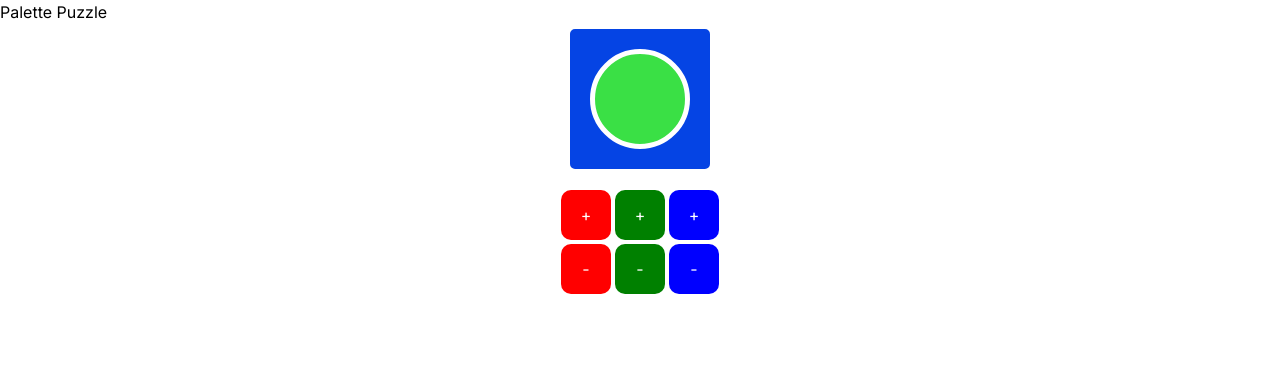
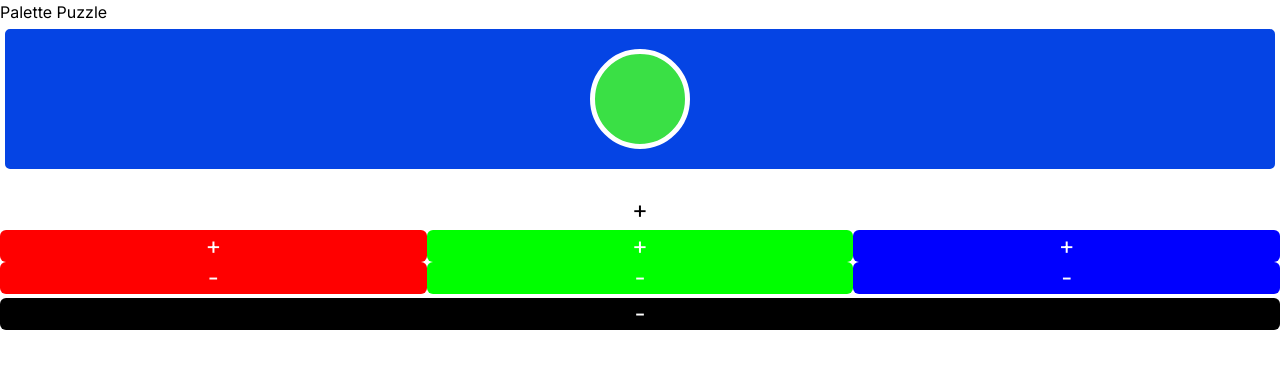
Before and after one commit to jalberse/palette_puzzle, a Next.js app: page / in a window 1280 px wide. Shown: the top 368 px of the page. Built offline with nearby package versions, Linux system fonts and the light colour scheme.

Commit message:
Basic color buttons

```diff
--- a/app/ColorDisplay.tsx
+++ b/app/ColorDisplay.tsx
@@ -11,7 +11,7 @@ const ColorDisplay: React.FC<ColorDisplayProps> = ({ targetColor, currentColor,
     <div className="mb-4">
       <div
         style={{
-          width: "150px",
+          width: "90%px",
           height: "150px",
           backgroundColor: rgbToString(targetColor),
           display: "flex",
--- a/app/PaletteButton.tsx
+++ b/app/PaletteButton.tsx
@@ -2,24 +2,27 @@ import React from 'react';
 
 interface PaletteButtonProps {
   increase: boolean;
-  backgroundColor: string;
+  className: string;
   onClick: () => void;
 }
 
-const PaletteButton: React.FC<PaletteButtonProps> = ({ increase, backgroundColor, onClick }) => {
+const PaletteButton: React.FC<PaletteButtonProps> = ({
+  increase,
+  className,
+  onClick,
+}) => {
   return (
     <button
       onClick={onClick}
-      style={{
-        width: "50px",
-        height: "50px",
-        backgroundColor: backgroundColor,
-        borderRadius: "10px",
-        color: "white"
-      }}
-    >
-      {increase ? '+' : '-'}
-    </button>
+      type="button"
+      className={
+        "rounded-md " +
+        "text-2xl " +
+        className
+      }
+      >
+        {increase ? '+' : '-'}
+      </button>
   );
 };
 
--- a/app/puzzle.tsx
+++ b/app/puzzle.tsx
@@ -5,9 +5,6 @@ import { addColor, getRandomColor, RGBColor, rgbToString } from "./rgb";
 import ColorDisplay from './ColorDisplay';
 import PaletteButton from './PaletteButton';
 
-// TODO A component that takes props to affectColor() (which we'll pass e.g. addRed() or addBlue())
-//      and the button's display color.
-//      We can use that to define the buttons once.
 // TODO A white button and a black button that adds/subtracts all elements equally to just
 //      get brighter or darker.
 // TODO Display the current score; the number of times any of the buttons has been clicked.
@@ -21,10 +18,15 @@ import PaletteButton from './PaletteButton';
 // TODO e.g. we could make another puzzle that's the same, but you're matching two *gradients*.
 //      So you need to match the start and the end color. That could be interesting.
 // TODO Generate a new start and target color each day (currentColor becomes separate from the start color).
+//      Ensure they are some minimum distance away.
 // TODO Add advertisement. I need money.
 // TODO Calculate the minimum possible score for the current target color, so we can see
 //      if someone got a perfect score or grade them? It's fine without this, there can
 //      be an "organic" high score on social media. "How many steps did it take you?"
+// TODO Handle holding down the button to increase/decrease faster.
+// TODO "Pressed" button display state and "Unpressed" button display state.
+//      I'm sure there's a standard mechanism.
+// TODO "Hover" button display state as well, possibly. Lower priority, because I expect touch devices more.
 
 const Puzzle = () => {
   const fixedSeed = 0;
@@ -38,25 +40,64 @@ const Puzzle = () => {
     setTargetColor(getRandomColor());
   }, []);
 
-  const addRed = () => setCurrentColor(prev => addColor(prev, { r: 50, g: 0, b: 0 }));
-  const addGreen = () => setCurrentColor(prev => addColor(prev, { r: 0, g: 50, b: 0 }));
-  const addBlue = () => setCurrentColor(prev => addColor(prev, { r: 0, g: 0, b: 50 }));
+  const addWhite = () => setCurrentColor(prev => addColor(prev, { r: 1, g: 1, b: 1 }));
+  const removeWhite = () => setCurrentColor(prev => addColor(prev, { r: -1, g: -1, b: -1 }));
 
-  const removeRed = () => setCurrentColor(prev => addColor(prev, { r: -50, g: 0, b: 0 }));
-  const removeGreen = () => setCurrentColor(prev => addColor(prev, { r: 0, g: -50, b: 0 }));
-  const removeBlue = () => setCurrentColor(prev => addColor(prev, { r: 0, g: 0, b: -50 }));
+  const addRed = () => setCurrentColor(prev => addColor(prev, { r: 1, g: 0, b: 0 }));
+  const addGreen = () => setCurrentColor(prev => addColor(prev, { r: 0, g: 1, b: 0 }));
+  const addBlue = () => setCurrentColor(prev => addColor(prev, { r: 0, g: 0, b: 1 }));
+
+  const removeRed = () => setCurrentColor(prev => addColor(prev, { r: -1, g: 0, b: 0 }));
+  const removeGreen = () => setCurrentColor(prev => addColor(prev, { r: 0, g: -1, b: 0 }));
+  const removeBlue = () => setCurrentColor(prev => addColor(prev, { r: 0, g: 0, b: -1 }));
+
+  // TODO Fix button positionings, make it pretty.
 
   return (
-    <div className="flex flex-col items-center">
+    <div className="flex flex-col items-stretch gap-1">
       <ColorDisplay targetColor={targetColor} currentColor={currentColor} rgbToString={rgbToString} />
-      <div className="grid grid-cols-3 gap-1">
-        <PaletteButton increase={true} backgroundColor="red" onClick={addRed} />
-        <PaletteButton increase={true} backgroundColor="green" onClick={addGreen} />
-        <PaletteButton increase={true} backgroundColor="blue" onClick={addBlue} />
-        <PaletteButton increase={false} backgroundColor="red" onClick={removeRed} />
-        <PaletteButton increase={false} backgroundColor="green" onClick={removeGreen} />
-        <PaletteButton increase={false} backgroundColor="blue" onClick={removeBlue} />
+      <PaletteButton increase={true} onClick={addWhite} className="
+        bg-game-button-white
+        active:bg-game-button-white-active
+        text-game-button-black
+      " />
+      <div className="grid grid-cols-3 items-center">
+        <PaletteButton increase={true} onClick={addRed} className="
+          bg-game-button-red
+          active:bg-game-button-red-active
+          text-game-button-white
+        "/>
+        <PaletteButton increase={true} onClick={addGreen} className="
+          bg-game-button-green
+          active:bg-game-button-green-active
+          text-game-button-white
+        "/>
+        <PaletteButton increase={true} onClick={addBlue} className="
+          bg-game-button-blue
+          active:bg-game-button-blue-active
+          text-game-button-white
+        "/>
+        <PaletteButton increase={false} onClick={removeRed} className="
+          bg-game-button-red
+          active:bg-game-button-red-active
+          text-game-button-white
+        "/>
+        <PaletteButton increase={false} onClick={removeGreen} className="
+          bg-game-button-green
+          active:bg-game-button-green-active
+          text-game-button-white
+        "/>
+        <PaletteButton increase={false} onClick={removeBlue} className="
+          bg-game-button-blue
+          active:bg-game-button-blue-active
+          text-game-button-white
+        "/>
       </div>
+      <PaletteButton increase={false} onClick={removeWhite} className="
+        bg-game-button-black
+        active:bg-game-button-black-active
+        text-game-button-white
+      " />
     </div>
   );
 };
--- a/tailwind.config.ts
+++ b/tailwind.config.ts
@@ -13,6 +13,18 @@ const config: Config = {
         "gradient-conic":
           "conic-gradient(from 180deg at 50% 50%, var(--tw-gradient-stops))",
       },
+      colors: {
+        'game-button-white': '#ffffff',
+        'game-button-white-active': '#c8c8c8',
+        'game-button-red': '#ff0000',
+        'game-button-red-active': '#c80000',
+        'game-button-green': '#00ff00',
+        'game-button-green-active': '#00c800',
+        'game-button-blue': '#0000ff',
+        'game-button-blue-active': '#0000c8',
+        'game-button-black': '#000000',
+        'game-button-black-active': '#323232',
+      },
     },
   },
   plugins: [],
```
Also changed, not shown: package.json (+7 -6 lines), 1 other file (tests, documents, lock files or other folders).
